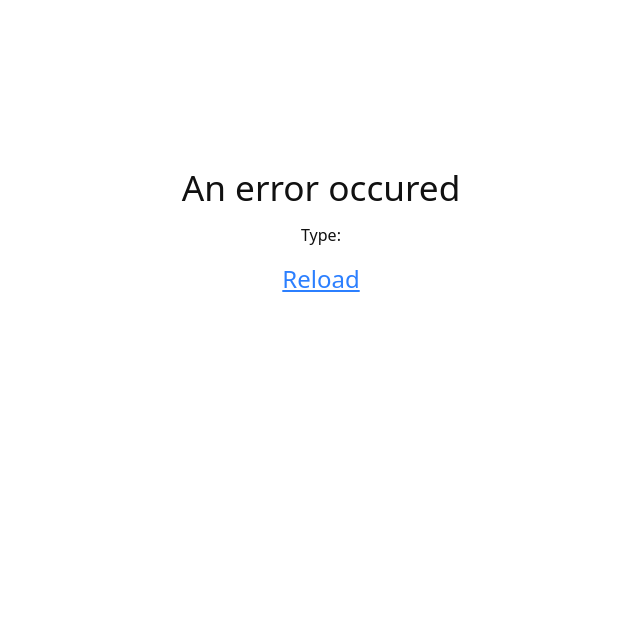
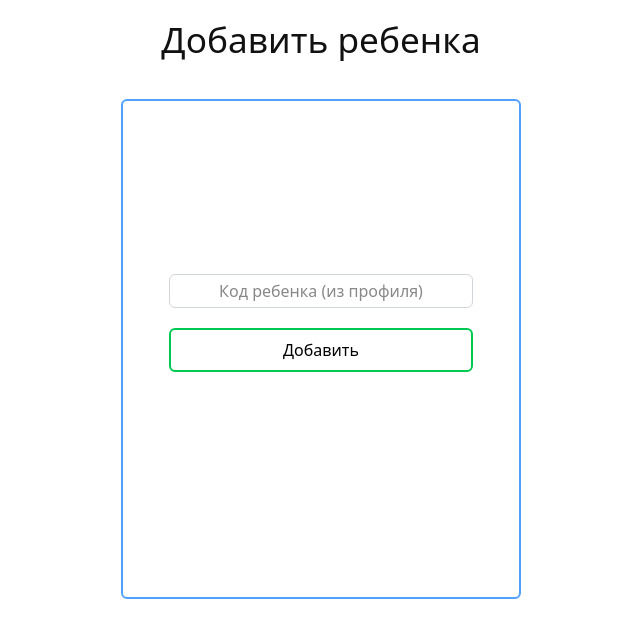
Before and after one commit to Xpaul6/courseproject_swagtodo, a React (Vite) app in the folder frontend/: page /add-child in a window 1280 px wide. Shown: the top 638 px of the page, without its empty margins (319-959 px from the left). Built offline with nearby package versions, Linux system fonts and the light colour scheme.

Commit message:
feat: form for adding children added

```diff
--- /dev/null
+++ b/frontend/src/components/Add_child.jsx
@@ -0,0 +1,36 @@
+function Add_child() {
+  return (
+    <>
+      <div className="p-5 w-full">
+        <h2 className="text-center">Добавить ребенка</h2>
+        {/* Main block */}
+        <div className="flex sm:flex-row sm:justify-around flex-col mt-10 sm:h-[500px]">
+          <div
+            className="relative mt-10 sm:mt-0 flex flex-col justify-center items-center p-2 py-10 sm:py-2 sm:pb-20
+            sm:w-[400px] border-2 border-blue-400 rounded-md overflow-x-scroll"
+          >
+            <form action="" className="flex flex-col w-4/5 mx-2">
+              <input
+                type="text"
+                placeholder="Код ребенка (из профиля)"
+                className="mt-5 p-1 rounded-md border border-gray-300 placeholder:text-center"
+              />
+              <button
+                className="mt-5 p-2 bg-green-500 text-white sm:bg-transparent sm:text-black border-2 rounded-md
+                sm:border-green-500 transition-all ease-in-out transition-150 sm:hover:bg-green-500
+                hover:cursor-pointer sm:hover:text-white"
+                onClick={(e) => {
+                  e.preventDefault();
+                }}
+              >
+                Добавить
+              </button>
+            </form>
+          </div>
+        </div>
+      </div>
+    </>
+  )
+}
+
+export default Add_child
--- a/frontend/src/components/Parent_menu.jsx
+++ b/frontend/src/components/Parent_menu.jsx
@@ -9,10 +9,13 @@ function Parent_menu() {
   let navigate = useNavigate()
 
   function CreateNewTask() {
-    // ToDo
-    console.log(1);
+    // TODO:
+    navigate('/new-task')
+  }
 
-    navigate('/new-task')
+  function AddChild() {
+    // TODO:
+    navigate('/add-child')
   }
 
   return (
@@ -71,6 +74,7 @@ function Parent_menu() {
             <button
               className="sticky bottom-1 right-1 ml-auto mt-auto py-2 px-3.5 w-min text-xl text-white border-2
               rounded-xl bg-green-500 sm:cursor-pointer"
+              onClick={AddChild}
             >
               +
             </button>
--- a/frontend/src/main.jsx
+++ b/frontend/src/main.jsx
@@ -15,6 +15,7 @@ import Login from './components/Login.jsx'
 import Parent_menu from './components/Parent_menu.jsx'
 import Child_menu from './components/Child_menu.jsx'
 import New_task from './components/New_task.jsx'
+import Add_child from './components/Add_child.jsx'
 
 const router = createBrowserRouter([
   {
@@ -49,6 +50,10 @@ const router = createBrowserRouter([
   {
     path: '/new-task',
     element: <New_task />
+  },
+  {
+    path: '/add-child',
+    element: <Add_child />
   }
 ])
 
```
